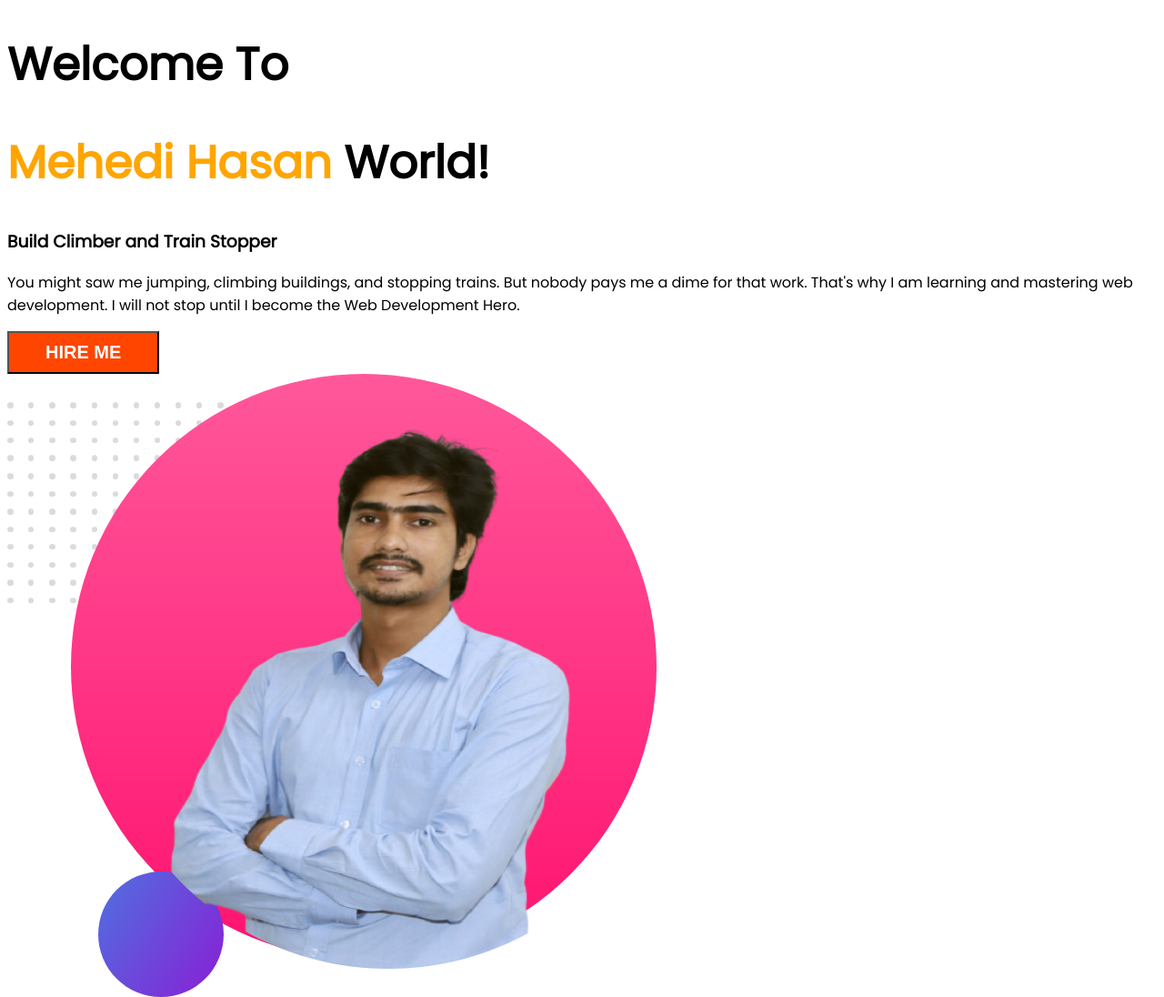
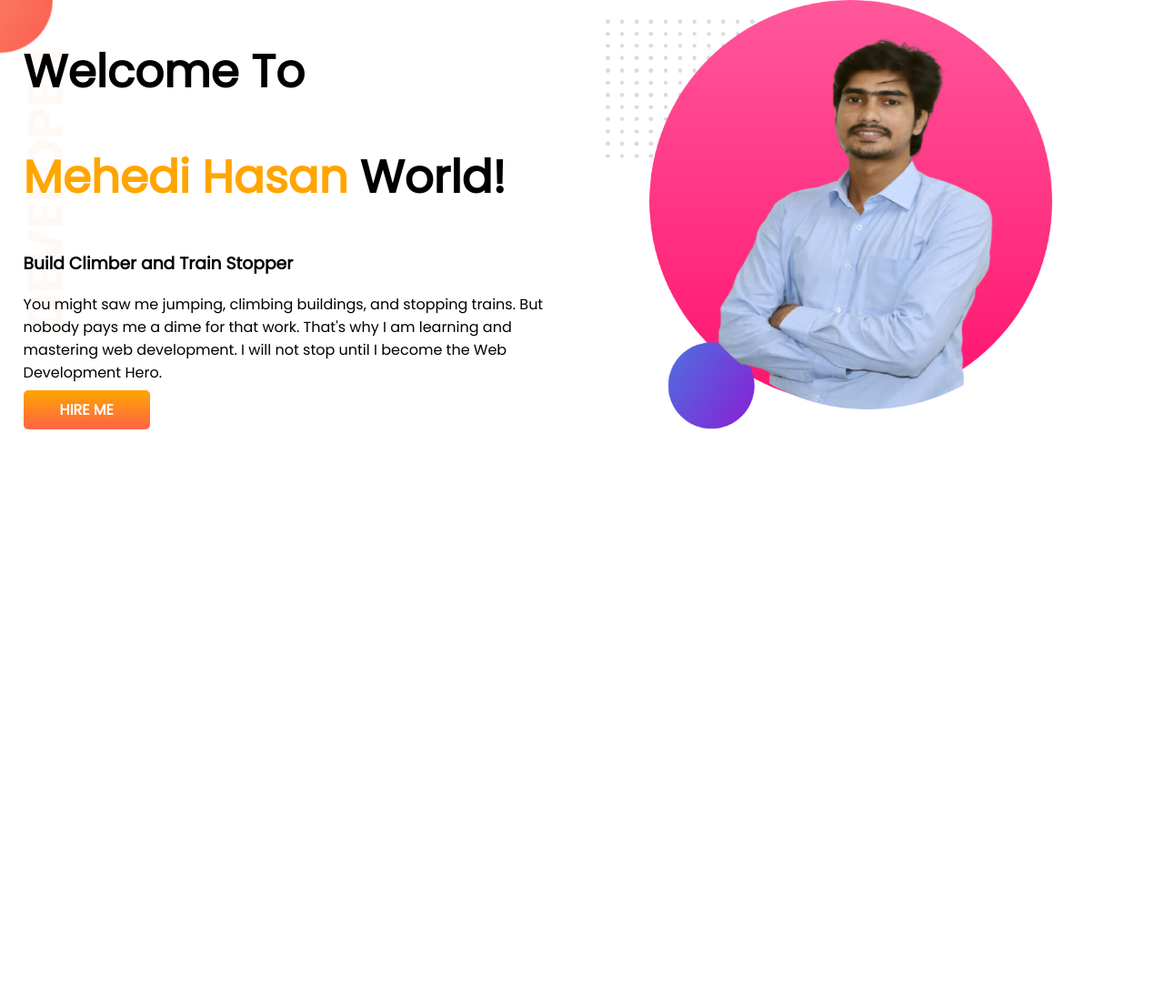
Before and after one commit to mdmehedihasan/developer-portfolio, a plain HTML site: page index.html in a window 1280 px wide. Shown: the whole page at 91% size. After the commit the page ends 800 px from the top, so only its background shows below. Drawn offline with Linux system fonts and the light colour scheme; a web font is replaced by a local one.

Commit message:
first section done

```diff
--- a/index.html
+++ b/index.html
@@ -14,20 +14,24 @@
 </head>
 
 <body>
-    <div>
+    <section class="top-bar">
+        <div class="half-width">
             <h1>Welcome To</h1>
             <h1><span class="name-color">Mehedi Hasan</span> World!</h1>
             <h3>Build Climber and Train Stopper</h3>
-        <p>You might saw me jumping, climbing buildings, and stopping trains. But nobody pays me a dime for that work.
-            That's why I am learning and mastering web development. I will not stop until I become the Web Development
+            <p>You might saw me jumping, climbing buildings, and stopping trains. But nobody pays me a dime for that
+                work.
+                That's why I am learning and mastering web development. I will not stop until I become the Web
+                Development
                 Hero.
             </p>
-        <input type="submit" name="" id="hire-me" value="HIRE ME">
+            <a class="hire-me-button" href="#">HIRE ME</a>
         </div>
-    <div>
+        <div class="half-width">
             <img src="/images/mehedi.png" alt="">
 
         </div>
+    </section>
 
 </body>
 
--- a/style.css
+++ b/style.css
@@ -2,6 +2,7 @@
 body{
     font-family: 'Fruktur', cursive;
     font-family: 'Poppins', sans-serif;
+    margin: 0;
 }
 h1{
     font-size: 50px;
@@ -9,10 +10,25 @@ h1{
 .name-color{
     color: orange;
 }
-#hire-me{
+.hire-me-button{
     padding: 10px 40px;
-    background-color: orangered;
+    background-image: linear-gradient(orange,tomato);
     color: white;
-    font-weight: 600;
-    font-size: 20px;
+    font-weight: 700;
+    text-decoration: none;
+    border-radius: 5px;
 }
+section{
+    display: flex;
+}
+.half-width{
+    width: 50%;
+    padding-left: 2%;
+}
+.half-width img{
+    width: 80%;
+}
+.top-bar{
+    background-image:url(/images/top-banner.png);
+    background-repeat: no-repeat;
+}
```
Lines whose indentation alone changed are shown as unchanged.
